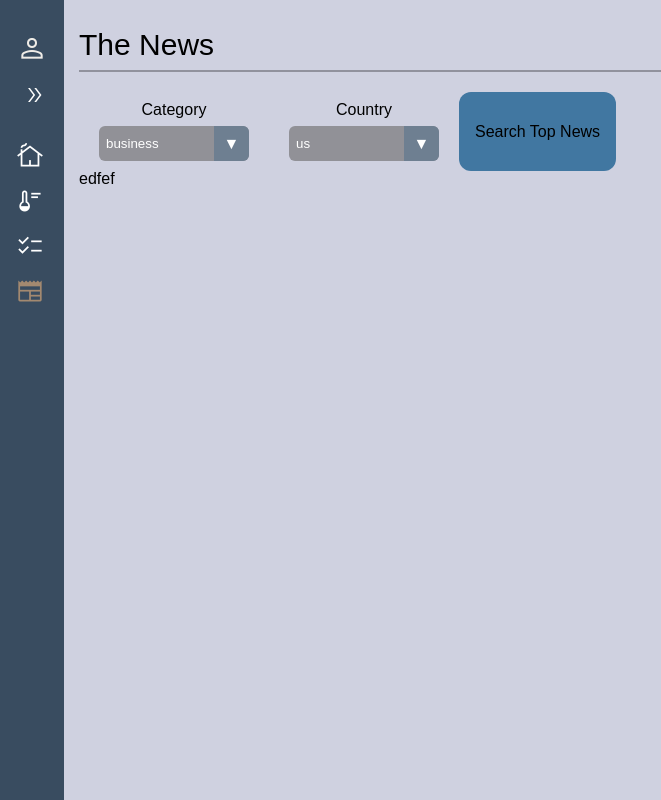
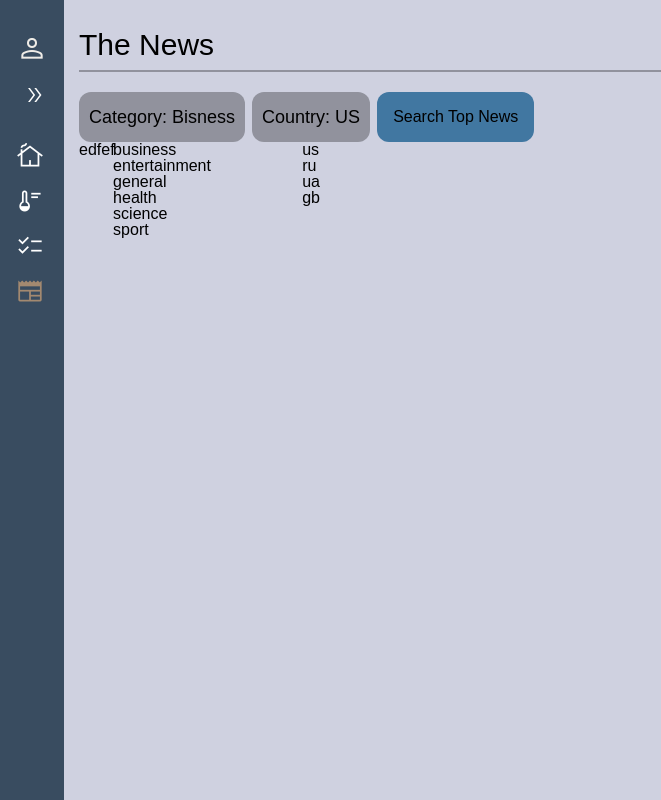
Before and after one commit to Alexandr13579/Portdolio__ToDo, a Vue app: page /#/News in a window 1280 px wide. Shown: the whole page, without its empty margins (0-661 px from the left). Built offline with nearby package versions, Linux system fonts and the light colour scheme.

Commit message:
vue3__test

```diff
--- a/src/components/News/SearchTopNews.vue
+++ b/src/components/News/SearchTopNews.vue
@@ -1,17 +1,15 @@
 <template>
     <div class="searchTop">
-        <div class="searchTop__block-filter">
-            <div class="searchTop__select">
-                <div class="select">
-                    <h4 class="select__title">Category</h4>
-                    <my-select :options="filter.category" @selectedOption="selectedCategory" />
-                </div>
-                <div class="select">
-                    <h4 class="select__title">Country</h4>
-                    <my-select :options="filter.country" @selectedOption="selectedCountry"/>
-                </div>
-                <my-btnSearhPush @click="searchTopNews" class="select__tbn">Search Top News</my-btnSearhPush>
+        <div class="searchTop__filter">
+            <div class="filter__block">
+                <p class="filter__block-select" @mouseover="showCategpry = true" @mouseout="showCategpry = false">Category: <span class="filter__block-selected">Bisness</span></p>
+                <MySelectCustom :class="{show : showCategpry}" class="filter__block-filter" :options="filter.category" />
             </div>
+            <div class="filter__block">
+                <p class="filter__block-select">Country: <span class="filter__block-selected">US</span></p>
+                <MySelectCustom class="filter__block-filter" :options="filter.country" />
+            </div>
+            <my-btnSearhPush @click="searchTopNews" >Search Top News</my-btnSearhPush>
         </div>
     </div>
 </template>
@@ -25,7 +23,8 @@ export default {
     data() {
         return {
             category: this.filter.category[0],
-            country: this.filter.country[0]
+            country: this.filter.country[0],
+            showCategpry: false
         }
     },
     methods: {
@@ -44,36 +43,45 @@ export default {
 
 <style lang="scss" scoped>
 .searchTop {
-    &__block-search {
-        display: flex;
-        align-items: center;
-        min-height: 56px;
+    &__filter {
+    display: flex;
     }
+}
+.filter {
+    &__block {
+    position: relative;
+    background-color: rgba(0, 0, 0, 0.3);
+
+    height: 50px;
+    padding: 10px;
+    border-radius: 12px;
+    margin-right: 7px;
+
+    display: flex;
+    justify-content: center;
+    align-items: center;
+}
+    &__block-select {
+        font-size: 18px;
+        font-weight: 500;
+    }
+    &__block-selected {}
 
     &__block-filter {
-        display: flex;
-        flex-wrap: wrap;
-    }
-    &__select{
-        display: flex;
-        // background-color: #919197;
-        border-radius: 12px;
-        .select{
-            display: flex;
-            flex-direction: column;
-            align-items: center;
-            justify-content: center;
-            padding: 10px 20px;
+    position: absolute;
+    top: 50px;
+    // opacity: 0;
+    // visibility: hidden;
 
 
-            &__title{
-                margin-bottom: 8px;
-            }
-        }
-        .select__tbn{
-            height: 100%;
-        }
+    &.show{
+        opacity: 1;
+        visibility: visible;
     }
+  }
 }
 
+
+
+
 </style>
--- /dev/null
+++ b/src/components/UI/MyOptionCustom.vue
@@ -0,0 +1,22 @@
+<template lang="">
+    <li
+        class="select__item"
+        v-for="option in options"
+        :key="option"
+        :value="option"
+        >{{ option }}
+    </li>
+</template>
+
+<script>
+export default {
+    name: 'MyOptionCustom',
+    props: {
+        options: Array,
+    },
+}
+</script>
+
+<style lang="scss" scoped>
+
+</style>
--- /dev/null
+++ b/src/components/UI/MySelectCustom.vue
@@ -0,0 +1,41 @@
+<template>
+    <div @change="selectedOption" class="select__wrapper">
+        <ul class="select__list"  @mouseover="eeesho = true" @mouseout="eeesho = false">
+            <MyOptionCustom  :options="options" />
+        </ul>
+    </div>
+</template>
+
+<script>
+export default {
+    name: 'MySelectCustom',
+    props: {
+        options: {
+            type: Array,
+        },
+    },
+    data() {
+        return {
+            selected: '',
+            eeesho: false
+        }
+    },
+    methods: {
+        selectedOption() {
+            this.$emit('selectedOption', this.selected)
+        },
+        chek(event) {
+            this.select = event.target.value
+        }
+    }
+}
+</script>
+
+<style lang="scss" scoped>
+    .select {
+  &__wrapper {}
+  &__selected {}
+  &__list {}
+}
+
+</style>
--- a/src/components/UI/index.js
+++ b/src/components/UI/index.js
@@ -4,7 +4,8 @@ import MyFooter from '@/components/UI/MyFooter'
 import MyBtnDeleteTrash from '@/components/UI/MyBtnDeleteTrash'
 import MyDialog from '@/components/UI/MyDialog'
 import MyBtnSearchPush from '@/components/UI/MyBtnSearchPush'
-import select from '@/components/UI/my-select'
+import MySelectCustom from '@/components/UI/MySelectCustom'
+import MyOptionCustom from '@/components/UI/MyOptionCustom'
 
 export default [
     InputCheckbox,
@@ -13,5 +14,6 @@ export default [
     MyBtnDeleteTrash,
     MyDialog,
     MyBtnSearchPush,
-    select,
+    MySelectCustom,
+    MyOptionCustom,
 ]
--- a/src/components/UI/my-select.vue
+++ /dev/null
@@ -1,93 +0,0 @@
-<template>
-    <div class="wrapper__select">
-        <select @change="selectedOption" v-model="selected">
-            <option
-                v-for="option in options"
-                class="searchTop-option"
-                :key="option"
-                :value="option"
-                >{{ option }}
-            </option>
-        </select>
-    </div>
-</template>
-
-<script>
-export default {
-    name: 'my-select',
-    props: {
-        options: {
-            type: Array,
-            default: () => []
-        },
-    },
-    data() {
-        return {
-            selected: this.options[0]
-        }
-    },
-    methods: {
-        selectedOption() {
-            this.$emit('selectedOption', this.selected)
-        }
-    }
-}
-</script>
-
-<style lang="scss" scoped>
-    select {
-        -ms-appearance: none;
-        -moz-appearance: none;
-        -webkit-appearance: none;
-        appearance: none;
-        outline: none;
-        box-shadow: 0;
-        border: 0!important;
-        background-color: #919197;
-        background-image: none;
-    }
-    select::-ms-expand {
-        display: none;
-    }
-    .wrapper__select {
-        position: relative;
-        display: flex;
-        width: 150px;
-        padding: 10px 0px;
-        line-height: 3;
-        background-color: #919197;
-        overflow: hidden;
-        border-radius: 6px;
-    }
-
-    select {
-        flex: 1;
-        padding: 0px 7px;
-        color: #fff;
-        cursor: pointer;
-
-    }
-
-    .wrapper__select::after {
-        content: '\25BC';
-        position: absolute;
-        z-index: 10;
-        top: 0;
-        right: 0;
-        height: 35px;
-        width: 35px;
-        padding: 10px 5px;
-        color: #fff;
-        cursor: pointer;
-        background-color: #6e7f91;
-        display: flex;
-        justify-content: center;
-        align-items: center;
-        pointer-events: none;
-        transition: .3s ease;
-    }
-
-    .wrapper__select:hover::after {
-        color: #919197;
-    }
-</style>
--- a/src/pages/News.vue
+++ b/src/pages/News.vue
@@ -34,7 +34,7 @@ export default {
                 category: ['business', 'entertainment', 'general', 'health', 'science', 'sport',],
                 country: ['us', 'ru', 'ua', 'gb'],
                 sourse: [1, 2],
-            }
+            },
         }
     },
     methods: {
```
Also changed, not shown: src/components/UI/my-option.vue (deleted, +0 -23 lines).
